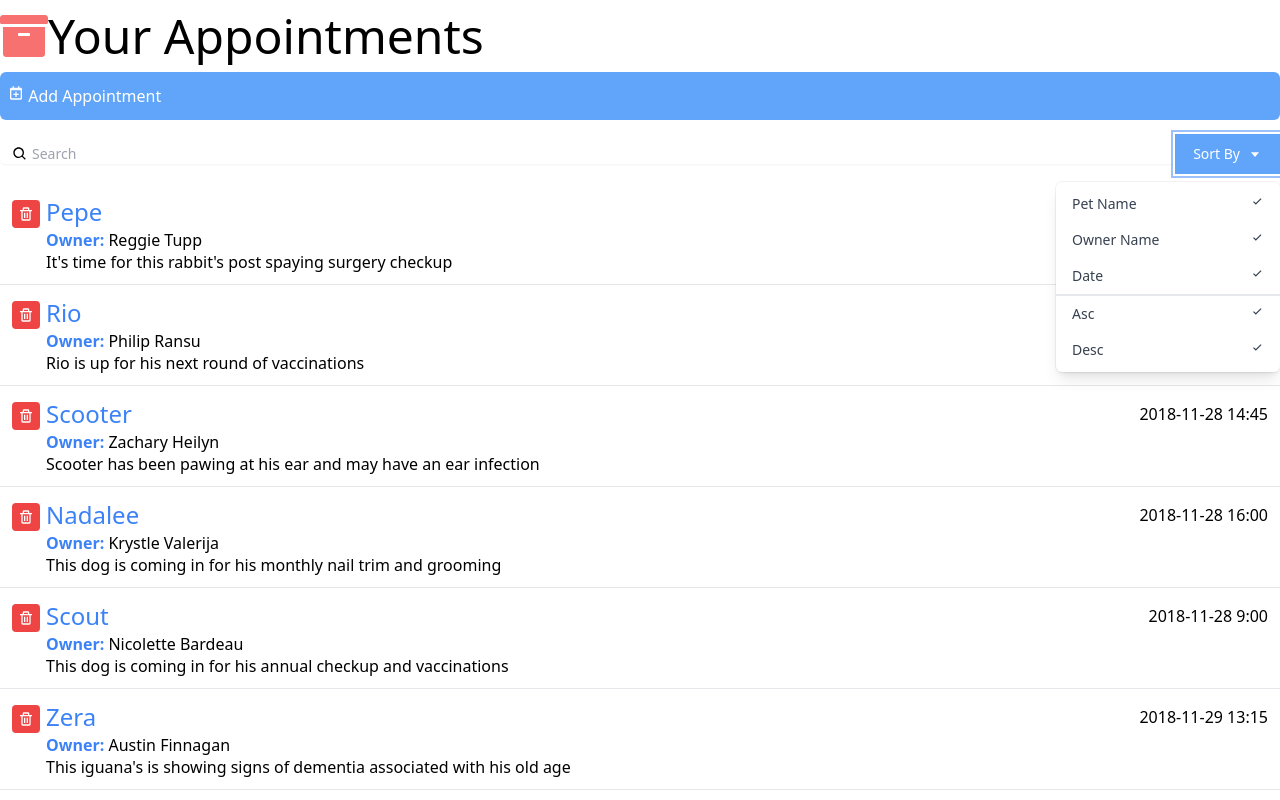
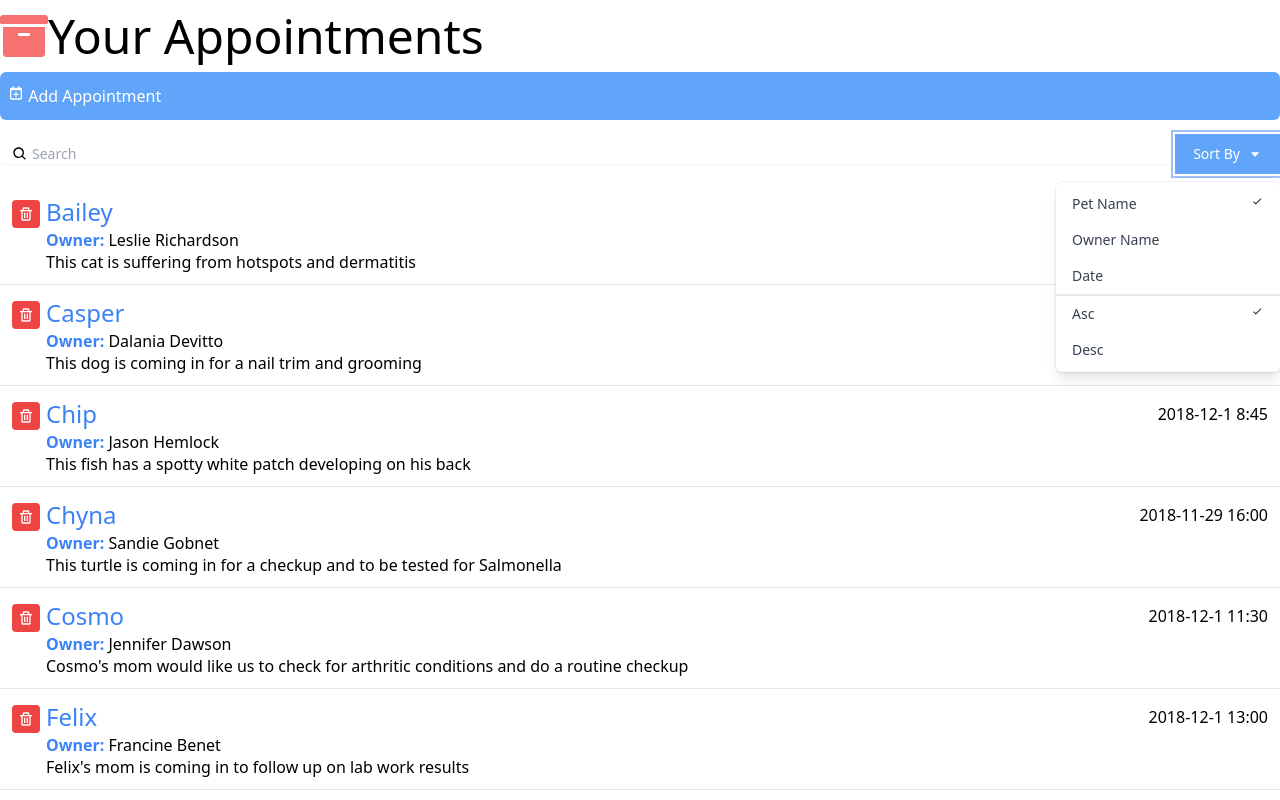
Before and after one commit to m3lb1z/in-reactjs-building-an-interface-example, a React (Vite) app: page / in a window 1280 px wide. Both pictures are taken after a click on the button "Sort By". Shown: the top 800 px of the page. Built offline with nearby package versions, Linux system fonts and the light colour scheme.

Commit message:
implementando los filtros de busqueda y tipo de ordenamiento

```diff
--- a/src/App.jsx
+++ b/src/App.jsx
@@ -8,13 +8,22 @@
 function App() {
   const [appointmentList, setAppointmentList] = useState([]);
   const [query, setQuery] = useState("");
+  const [sortBy, setSortBy] = useState("petName");
+  const [orderBy, setOrderBy] = useState("asc");
 
-  const filteredAppointments = appointmentList.filter((item) => {
+  const filteredAppointments = appointmentList
+    .filter((item) => {
       return (
         item.petName.toLowerCase().includes(query.toLowerCase()) ||
         item.ownerName.toLowerCase().includes(query.toLowerCase()) ||
         item.aptNotes.toLowerCase().includes(query.toLowerCase())
       );
+    })
+    .sort((node, next) => {
+      let order = orderBy === "asc" ? 1 : -1;
+      return node[sortBy].toLowerCase() < next[sortBy].toLowerCase()
+        ? -1 * order
+        : 1 * order;
     });
 
   const fetchData = useCallback(() => {
@@ -38,7 +47,14 @@
           Your Appointments
         </h1>
         <AddAppointment />
-        <Search query={query} onQueryChange={setQuery} />
+        <Search
+          query={query}
+          onQueryChange={(myQuery) => setQuery(myQuery)}
+          sortBy={sortBy}
+          onSortByChange={(mySort) => setSortBy(mySort)}
+          orderBy={orderBy}
+          onOrderByChange={(myOrder) => setOrderBy(myOrder)}
+        />
         <ul className="divide-y divide-gray-200">
           {filteredAppointments.map((appointment) => (
             <AppointmentInfo
--- a/src/components/Search.jsx
+++ b/src/components/Search.jsx
@@ -1,7 +1,13 @@
 import { useState } from "react";
 import { BiCaretDown, BiCheck, BiSearch } from "react-icons/bi";
 
-const DropDown = ({ toggle }) => {
+const DropDown = ({
+  toggle,
+  sortBy,
+  onSortByChange,
+  orderBy,
+  onOrderByChange,
+}) => {
   if (!toggle) return null;
 
   return (
@@ -18,39 +24,51 @@
         <div
           className="px-4 py-2 text-sm text-gray-700 hover:bg-gray-100 hover:text-gray-900 flex justify-between cursor-pointer"
           role="menuitem"
+          onClick={() => onSortByChange("petName")}
         >
-          Pet Name <BiCheck />
+          Pet Name {sortBy === "petName" && <BiCheck />}
         </div>
         <div
           className="px-4 py-2 text-sm text-gray-700 hover:bg-gray-100 hover:text-gray-900 flex justify-between cursor-pointer"
           role="menuitem"
+          onClick={() => onSortByChange("ownerName")}
         >
-          Owner Name <BiCheck />
+          Owner Name {sortBy === "ownerName" && <BiCheck />}
         </div>
         <div
           className="px-4 py-2 text-sm text-gray-700 hover:bg-gray-100 hover:text-gray-900 flex justify-between cursor-pointer"
           role="menuitem"
+          onClick={() => onSortByChange("aptDate")}
         >
-          Date <BiCheck />
+          Date {sortBy === "aptDate" && <BiCheck />}
         </div>
         <div
           className="px-4 py-2 text-sm text-gray-700 hover:bg-gray-100 hover:text-gray-900 flex justify-between cursor-pointer border-gray-1 border-t-2"
           role="menuitem"
+          onClick={() => onOrderByChange("asc")}
         >
-          Asc <BiCheck />
+          Asc {orderBy === "asc" && <BiCheck />}
         </div>
         <div
           className="px-4 py-2 text-sm text-gray-700 hover:bg-gray-100 hover:text-gray-900 flex justify-between cursor-pointer"
           role="menuitem"
+          onClick={() => onOrderByChange("desc")}
         >
-          Desc <BiCheck />
+          Desc {orderBy === "desc" && <BiCheck />}
         </div>
       </div>
     </div>
   );
 };
 
-const Search = ({ query, onQueryChange }) => {
+const Search = ({
+  query,
+  onQueryChange,
+  sortBy,
+  onSortByChange,
+  orderBy,
+  onOrderByChange,
+}) => {
   const [toggleSort, setToggleSort] = useState(false);
 
   return (
@@ -82,7 +100,13 @@
               >
                 Sort By <BiCaretDown className="ml-2" />
               </button>
-              <DropDown toggle={toggleSort} />
+              <DropDown
+                toggle={toggleSort}
+                sortBy={sortBy}
+                onSortByChange={(mySort) => onSortByChange(mySort)}
+                orderBy={orderBy}
+                onOrderByChange={(myOrder) => onOrderByChange(myOrder)}
+              />
             </div>
           </div>
         </div>
```
Lines whose indentation alone changed are shown as unchanged.
